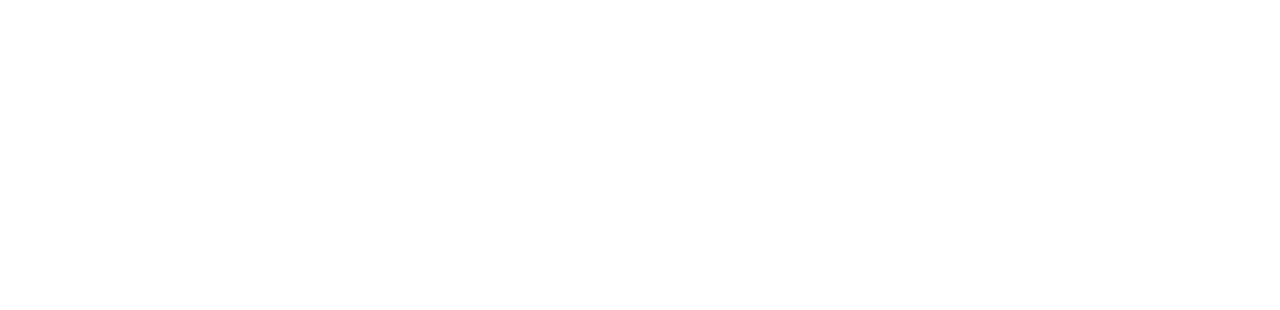
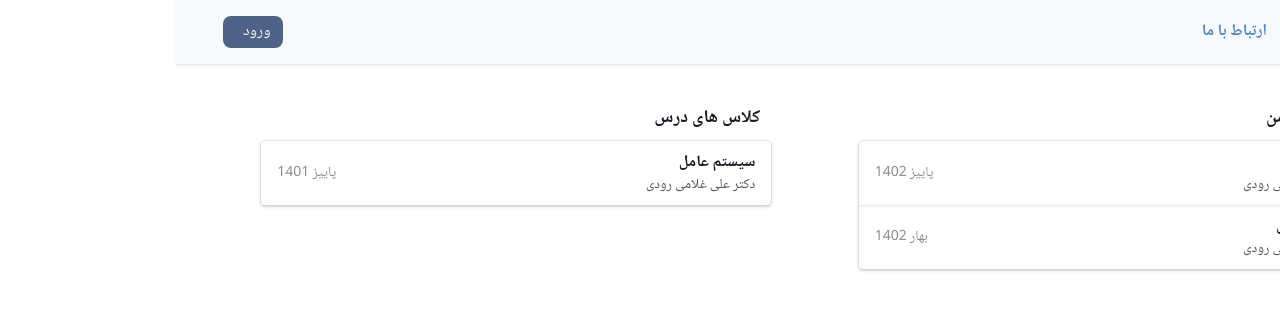
Before and after one commit to forooghl/FinalProject-Teacher-Assistant, a React (Create React App) app in the folder teacher-assistant-app/: page / in a window 1280 px wide. Before the commit this address had no page. Shown: the top 310 px of the page. Built offline with nearby package versions, Linux system fonts and the light colour scheme; grey boxes are pictures that could not be loaded.

Commit message:
Home page Route added

```diff
--- a/teacher-assistant-app/src/containers/Routers.js
+++ b/teacher-assistant-app/src/containers/Routers.js
@@ -4,11 +4,13 @@ import { Route, Routes } from "react-router-dom";
 // import pages
 import Login from "./auth/Login/Login";
 import Signup from "./auth/Signup/Signup";
+import Home from "./home/Home";
 
 class Routers extends React.Component {
     render() {
         return (
             <Routes>
+                <Route path="/" exact element={<Home />} />
                 <Route path="/login" exact element={<Login />} />
                 <Route path="/signup" exact element={<Signup />} />
             </Routes>
```
